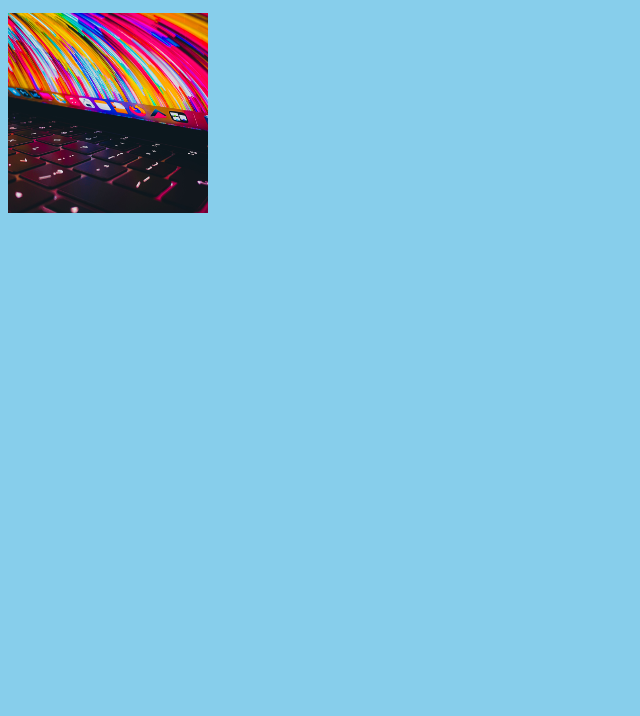
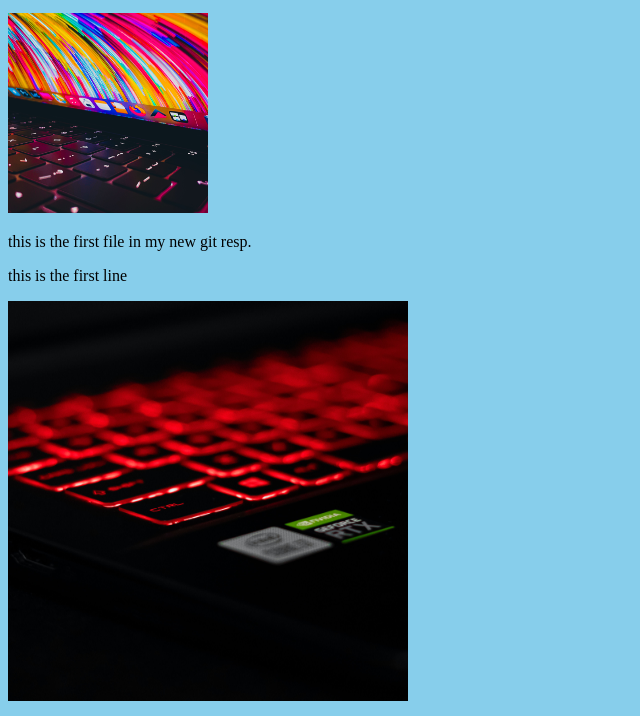
Before and after one commit to sandeshwalunj/hello-world, a plain HTML site: page index.html in a window 1280 px wide. Shown: the part 84-800 px from the top of the page, without its empty margins (0-640 px from the left). Drawn offline with Linux system fonts and the light colour scheme.

Commit message:
added new images

```diff
--- a/index.html
+++ b/index.html
@@ -11,5 +11,8 @@
     <h1>Hello Git!</h1>
     <p>this is the first file in git....</p>
     <img src="Laptop.jpg.jpg" alt="laptop.jpg" width="200px" height="200px" srcset="">
+    <p>this is the first file in my new git resp.</p>
+    <p>this is the first line</p>
+    <img src="Laptop2.jpg" alt="laptop2.jpg" width="400px" height="400px" srcset="">
 </body>
 </html>
```
Also changed, not shown: Laptop2.jpg (added).
